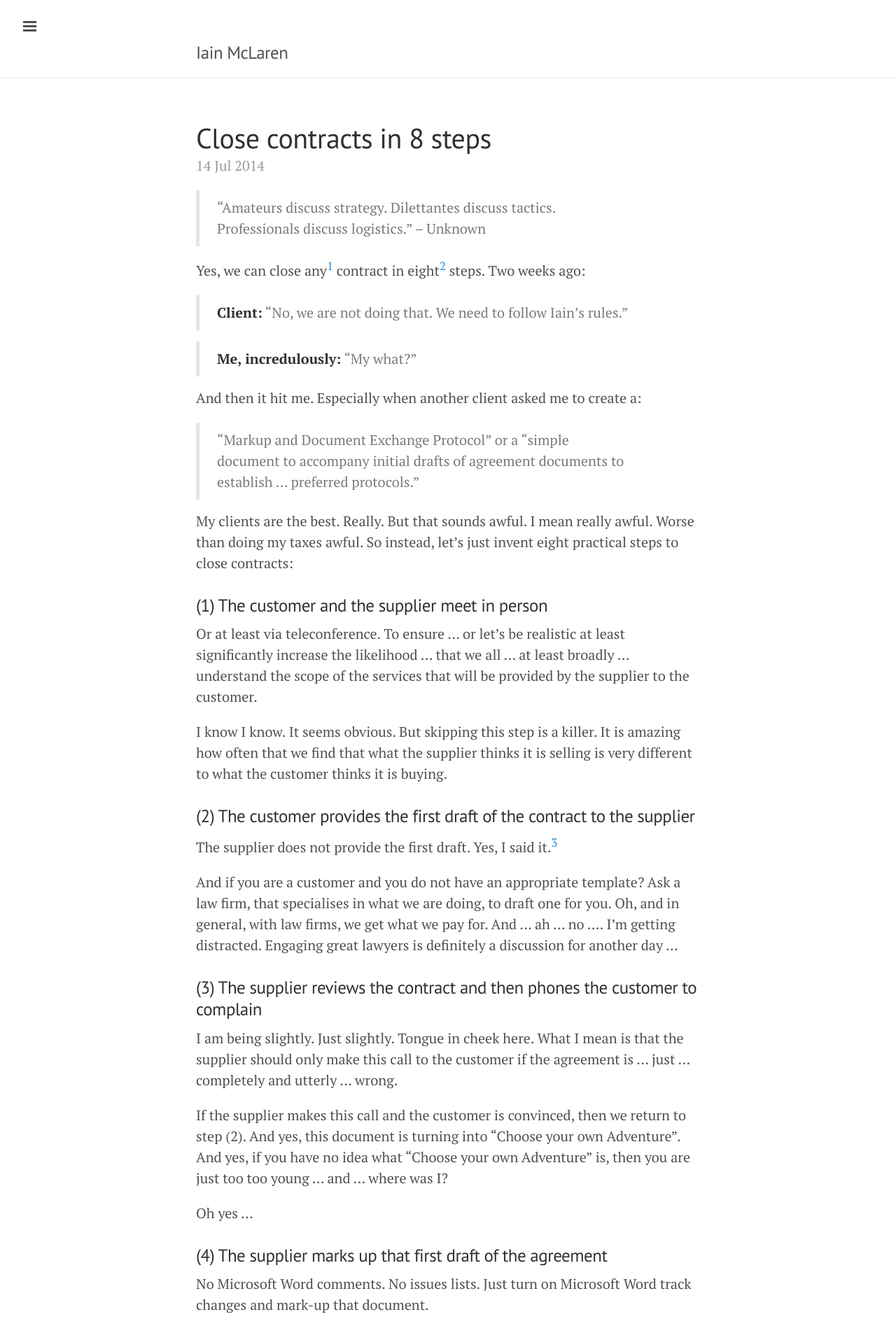
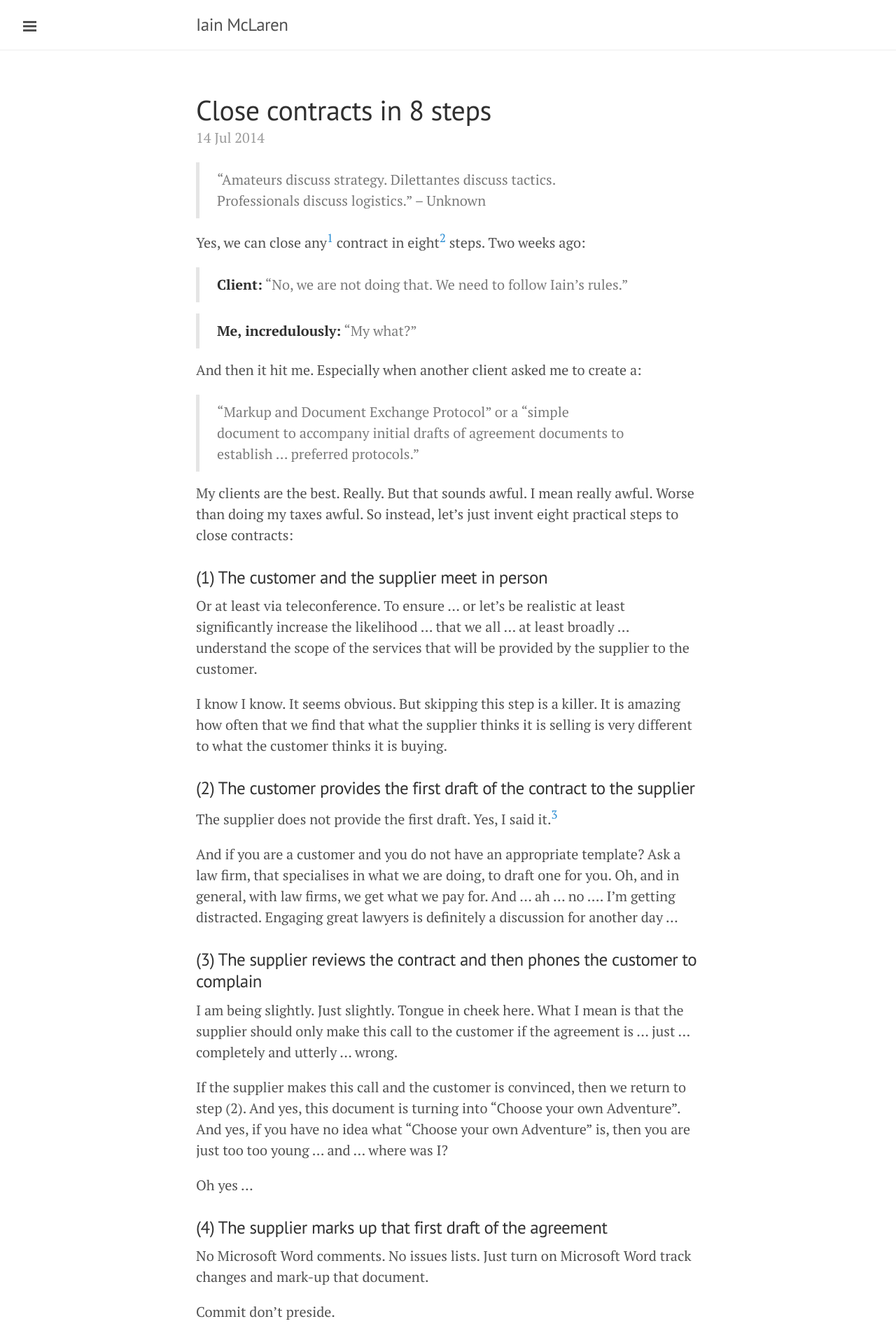
Before and after one commit to imclaren/blog, a Jekyll site: the page built from index.html, in a window 1280 px wide. Shown: the top 1905 px of the page at 70% size. Built offline with Jekyll 4.4.1, drawn with Linux system fonts in a browser that asks for light colours; Markdown is read by kramdown in place of the engine named in the settings; the list of posts is cut into pages by our own code.

```diff
--- a/_layouts/default.html
+++ b/_layouts/default.html
@@ -3,7 +3,7 @@
 
   {% include head.html %}
 
-  <body style="padding-top: 40px;">
+  <body>
 
     {% include sidebar.html %}
 
```
